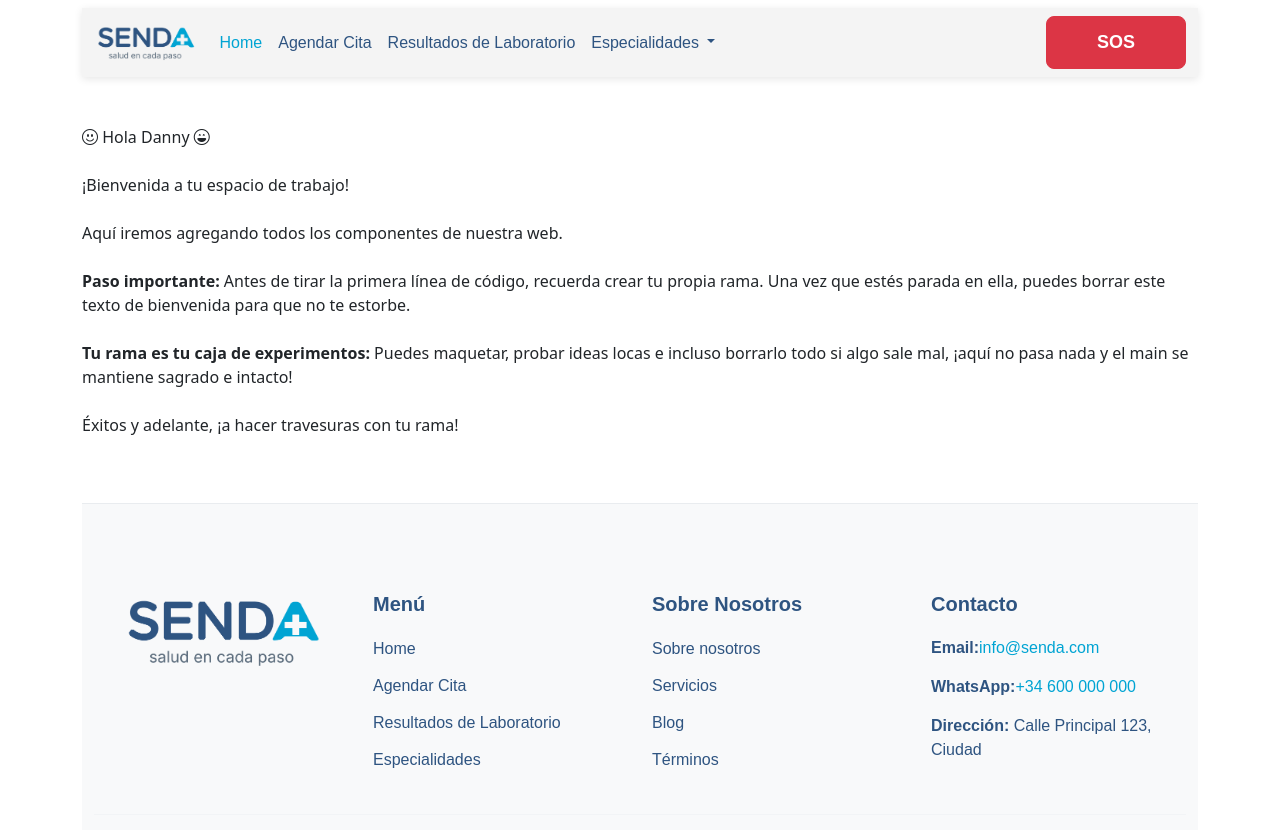
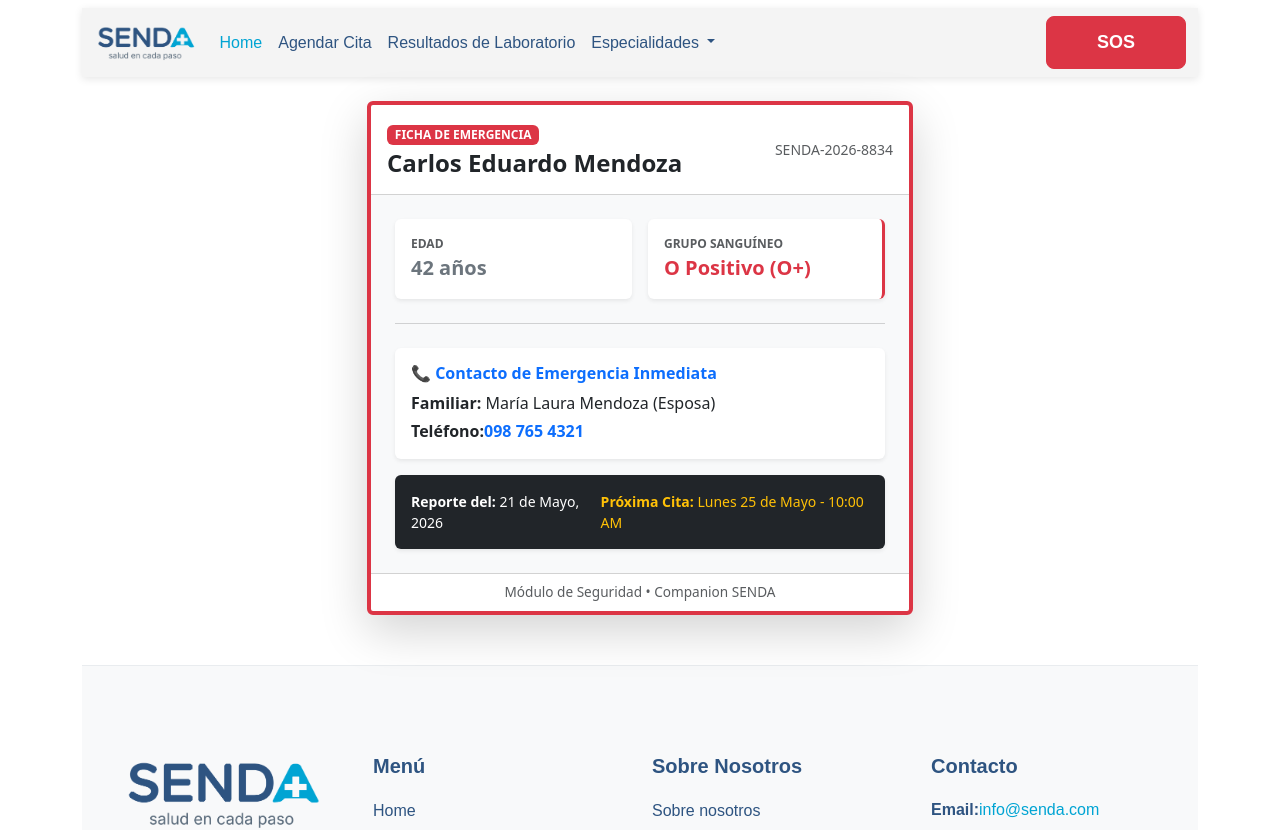
Before and after one commit to Dannysaurio593/Senda-V2, an Angular app: page / in a window 1280 px wide. Shown: the top 830 px of the page. Built offline with nearby package versions, Linux system fonts and the light colour scheme.

Commit message:
Cree una Card para la ficha de los pacientes

```diff
--- a/src/app/app.html
+++ b/src/app/app.html
@@ -6,19 +6,8 @@
     </div>
   </div>
 </div>
-<!-- Mensaje de bienvenida para katel -->
-<div class="container">
-  <div class="row">
-    <div class="col mt-5">
-      <p><i class="bi-emoji-smile"></i> Hola Danny <i class="bi-emoji-laughing"></i><br><br> ¡Bienvenida a tu espacio de trabajo!<br><br> Aquí iremos agregando todos los componentes de nuestra web.
-<br><br>
-<b>Paso importante:</b> Antes de tirar la primera línea de código, recuerda crear tu propia rama. Una vez que estés parada en ella, puedes borrar este texto de bienvenida para que no te estorbe.
-<br><br>
-<b>Tu rama es tu caja de experimentos:</b> Puedes maquetar, probar ideas locas e incluso borrarlo todo si algo sale mal, ¡aquí no pasa nada y el main se mantiene sagrado e intacto! <br><br>Éxitos y adelante, ¡a hacer travesuras con tu rama!
-</p>
-</div>
-  </div>
-</div>
+
+<app-ficha-de-paciente></app-ficha-de-paciente>
 
 <router-outlet />
 
--- a/src/app/app.ts
+++ b/src/app/app.ts
@@ -2,11 +2,12 @@ import { Component, signal } from '@angular/core';
 import { RouterOutlet } from '@angular/router';
 import { Navbar } from './navbar/navbar';
 import { Footer } from './footer/footer';
+import { FichaDePaciente } from './ficha-de-paciente/ficha-de-paciente';
 
 
 @Component({
   selector: 'app-root',
-  imports: [RouterOutlet, Navbar, Footer],
+  imports: [RouterOutlet, Navbar, Footer, FichaDePaciente],
   templateUrl: './app.html',
   styleUrl: './app.css'
 })
--- /dev/null
+++ b/src/app/ficha-de-paciente/ficha-de-paciente.html
@@ -0,0 +1,70 @@
+<div class="container mt-4">
+  <div class="row justify-content-center">
+    <div class="col-md-6">
+
+      <!-- Tarjeta Principal de la Ficha Médica -->
+      <div class="card shadow-lg border-start border-danger border-4">
+
+        <!-- Encabezado de la Tarjeta -->
+        <div class="card-header bg-white py-3">
+          <div class="d-flex justify-content-between align-items-center">
+            <div>
+              <span class="badge bg-danger text-uppercase mb-1">Ficha de Emergencia</span>
+              <!-- INTERPOLACIÓN: Nombre del Paciente -->
+              <h4 class="card-title text-dark fw-bold mb-0">{{ nombrePaciente }}</h4>
+            </div>
+            <!-- INTERPOLACIÓN: Código del Expediente -->
+            <span class="text-muted small fw-mono">{{ codigoExpediente }}</span>
+          </div>
+        </div>
+
+        <!-- Cuerpo de la Tarjeta -->
+        <div class="card-body p-4 bg-light">
+
+          <div class="row g-3">
+            <!-- Bloque: Edad -->
+            <div class="col-6">
+              <div class="p-3 bg-white rounded shadow-sm">
+                <small class="text-muted d-block text-uppercase fw-bold" style="font-size: 0.75rem;">Edad</small>
+                <span class="fs-5 fw-bold text-secondary">{{ edad }} años</span>
+              </div>
+            </div>
+
+            <!-- Bloque: Tipo de Sangre -->
+            <div class="col-6">
+              <div class="p-3 bg-white rounded shadow-sm border-end border-danger border-3">
+                <small class="text-muted d-block text-uppercase fw-bold" style="font-size: 0.75rem;">Grupo Sanguíneo</small>
+                <span class="fs-5 fw-bold text-danger">{{ tipoSangre }}</span>
+              </div>
+            </div>
+          </div>
+
+          <hr class="my-4 text-muted">
+
+          <!-- Sección: Contacto de Emergencia -->
+          <div class="p-3 bg-white rounded shadow-sm mb-3">
+            <h6 class="text-primary fw-bold mb-2">📞 Contacto de Emergencia Inmediata</h6>
+            <p class="mb-1 text-dark"><strong>Familiar:</strong> {{ contactoEmergencia }}</p>
+            <p class="mb-0 text-dark"><strong>Teléfono:</strong> <span class="text-primary fw-bold">{{ telefonoEmergencia }}</span></p>
+          </div>
+
+          <!-- Sección: Fechas del Sistema -->
+          <div class="p-3 bg-dark text-white rounded shadow-sm">
+            <div class="d-flex justify-content-between small">
+              <span><strong>Reporte del:</strong> {{ fechaActual }}</span>
+              <span class="text-warning"><strong>Próxima Cita:</strong> {{ proximaCita }}</span>
+            </div>
+          </div>
+
+        </div>
+
+        <!-- Pie de tarjeta simulando la marca del TFM -->
+        <div class="card-footer bg-white text-center text-muted py-2" style="font-size: 0.85rem;">
+          Módulo de Seguridad • Companion SENDA
+        </div>
+
+      </div>
+
+    </div>
+  </div>
+</div>
--- /dev/null
+++ b/src/app/ficha-de-paciente/ficha-de-paciente.ts
@@ -0,0 +1,24 @@
+import { Component } from '@angular/core';
+
+@Component({
+  selector: 'app-ficha-de-paciente',
+  imports: [],
+  templateUrl: './ficha-de-paciente.html',
+  styleUrl: './ficha-de-paciente.css',
+})
+export class FichaDePaciente {
+// DATOS GENERALES DEL PACIENTE
+  nombrePaciente: string = 'Carlos Eduardo Mendoza';
+  codigoExpediente: string = 'SENDA-2026-8834';
+  edad: number = 42;
+
+  // DATOS MÉDICOS CRÍTICOS
+  tipoSangre: string = 'O Positivo (O+)';
+  contactoEmergencia: string = 'María Laura Mendoza (Esposa)';
+  telefonoEmergencia: string = '098 765 4321';
+
+  // SEGUIMIENTO DEL DÍA
+  fechaActual: string = '21 de Mayo, 2026';
+  proximaCita: string = 'Lunes 25 de Mayo - 10:00 AM';
+
+}
```
Also changed, not shown: src/app/ficha-de-paciente/ficha-de-paciente.css (added), 1 other file (tests, documents, lock files or other folders).
